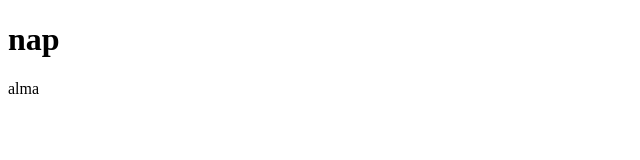
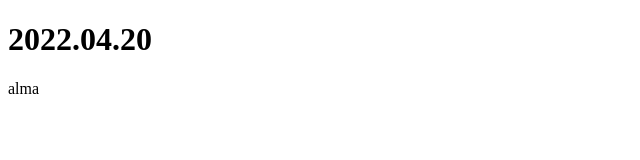
Before and after one commit to BocsiZsombor/11a-a, a plain HTML site: page index.html in a window 1280 px wide. Shown: the whole page, without its empty margins (0-640 px from the left). Drawn offline with Linux system fonts and the light colour scheme.

Commit message:
fdgiughfuzg

```diff
--- a/index.html
+++ b/index.html
@@ -6,7 +6,7 @@
     <title>nap</title>
 </head>
 <body>
-    <h1>nap</h1>
+    <h1>2022.04.20</h1>
 alma
 </body>
 </html>
```
